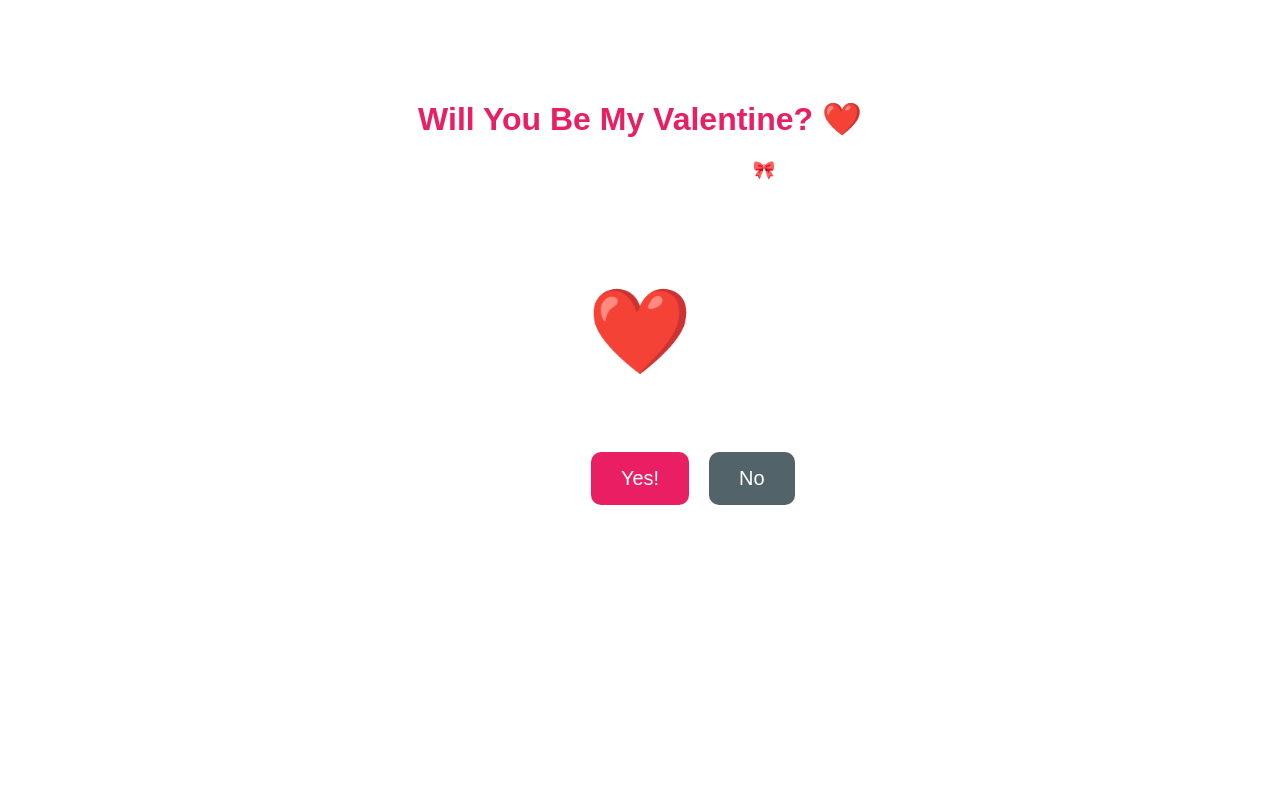
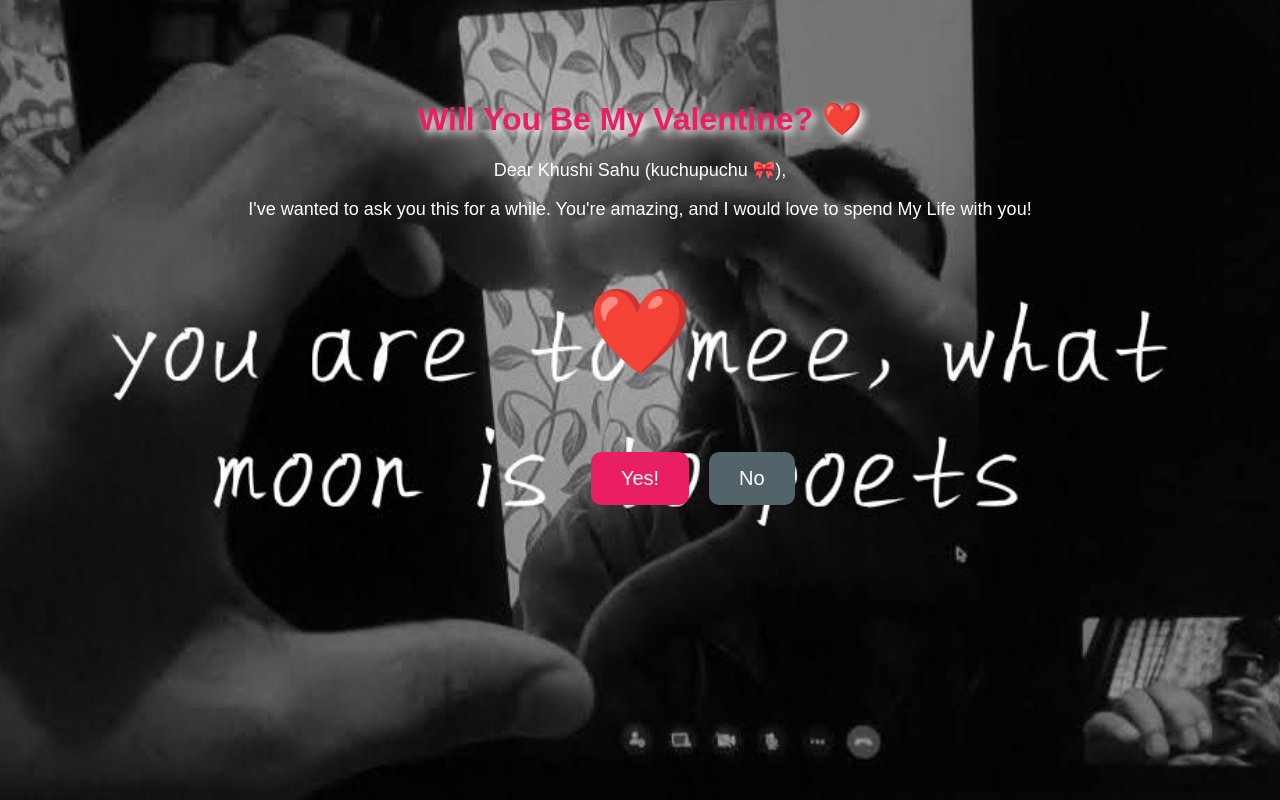
Before and after one commit to sanidhya-cnx/expo, a plain HTML site: page index.html in a window 1280 px wide. Shown: the top 800 px of the page. Drawn offline with Linux system fonts and the light colour scheme.

Commit message:
Update index.html

```diff
--- a/index.html
+++ b/index.html
@@ -8,7 +8,7 @@
         body {
             font-family: Arial, sans-serif;
             text-align: center;
-            background-image: url(src/pic.jpeg);
+            background-image: url(src/pic.jpg);
             background-repeat: no-repeat;
             background-attachment: fixed;
             background-position: center;
@@ -139,7 +139,7 @@
     <div class="overlay" id="overlay"></div>
     <div class="popup" id="popup">
         <h2>Special Surprise!</h2>
-        <img src="src/pic.jpeg" alt="Valentine's Image" id="popupImage">
+        <img src="src/pic.jpg" alt="Valentine's Image" id="popupImage">
         <p>You're amazing!</p>
     </div>
 
```
